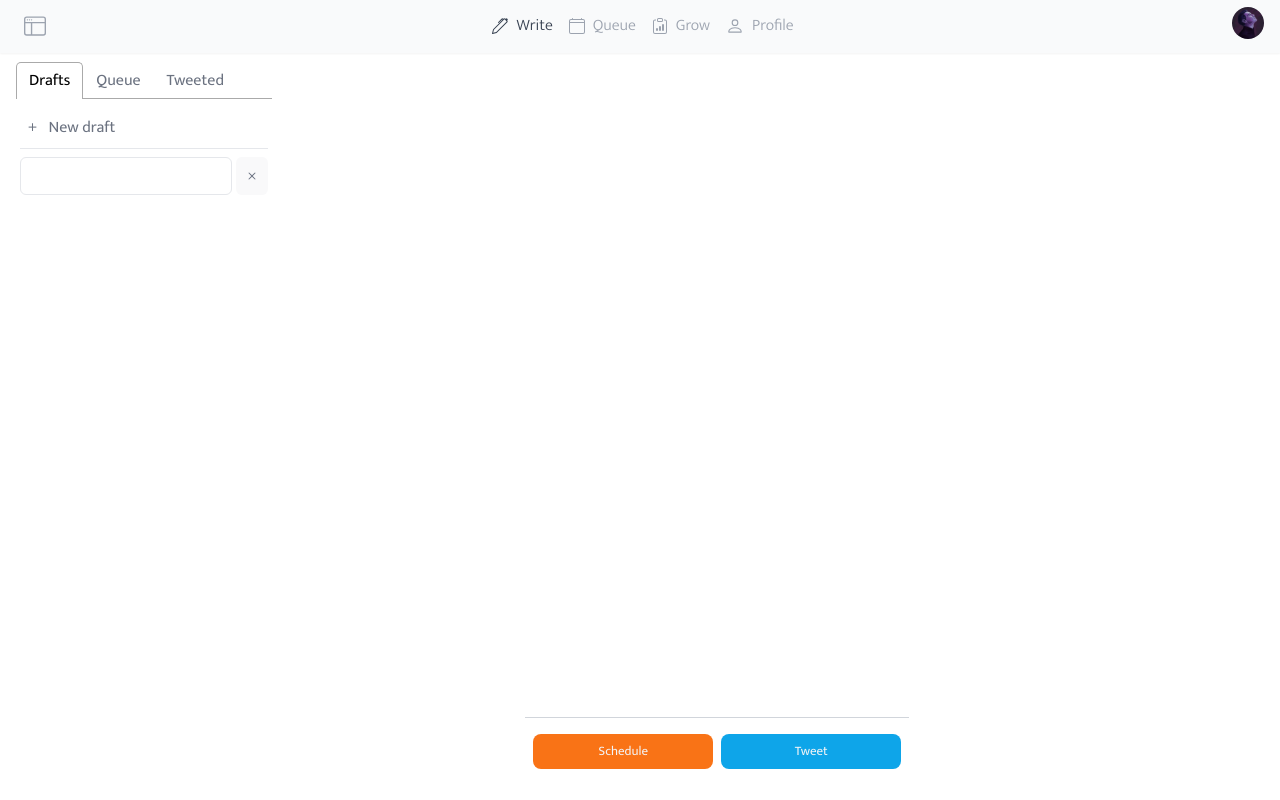
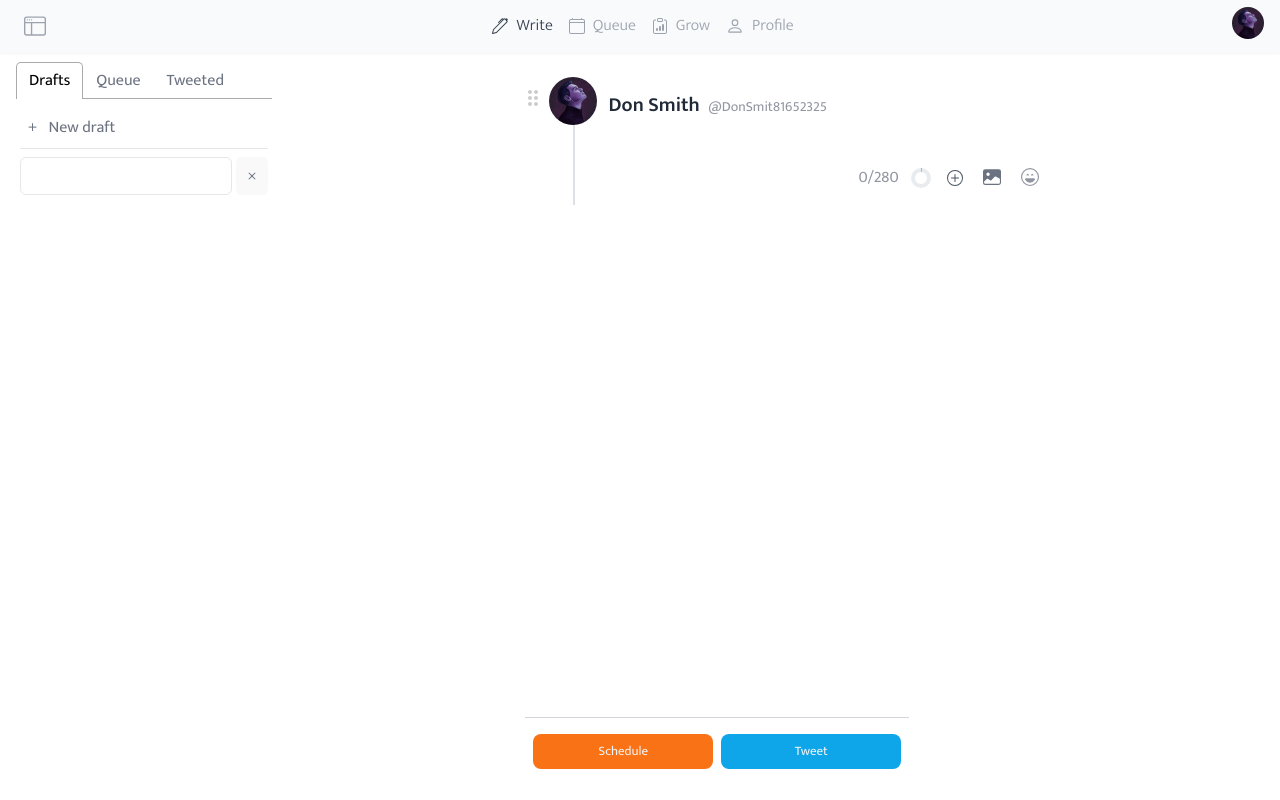
Before and after one commit to gorkamolero/react-editor-project, a Next.js app: page / in a window 1280 px wide. Built offline with nearby package versions, Linux system fonts and the light colour scheme.

Commit message:
modify node

```diff
--- a/components/Tiptap.js
+++ b/components/Tiptap.js
@@ -17,9 +17,15 @@ import ActionBar from './ActionBar'
 import { CustomKeymap } from '../extensions/CustomKeymap'
 import { CustomClipboardTextSerializer } from './CustomClipboardTextSerializer.ts'
 import StarterKit from '@tiptap/starter-kit'
+import { createEmptyTweetEditorModel } from './editorUtils'
 
 const Tiptap = () => {
   // const limit = 280
+
+  const initialContent = {
+    type: 'doc',
+    content: [createEmptyTweetEditorModel()]
+  }
 
   const editor = useEditor({
     extensions: [
@@ -75,7 +81,7 @@ const Tiptap = () => {
       History,
       KVStorage
     ],
-    content: '',
+    content: initialContent,
     autofocus: 'start'
     // onUpdate({ editor }) {
     //   editor.chain().focus(1)
--- a/components/blocks/Paragraph.js
+++ b/components/blocks/Paragraph.js
@@ -60,11 +60,7 @@ const Paragraph = (props) => {
               </div>
               <div className='ml-12'>
                 <NodeViewContent
-                  className={`content w-60 md:w-64 lg:w-96 pl-3 mb-2 text-md ${
-                    props.node.content.size > 280
-                      ? 'text-red-500'
-                      : 'text-gray-600'
-                  } ${props.node.content.size === 0 ? 'blank' : ''} `}
+                  className={`content w-60 md:w-64 lg:w-96 pl-3 mb-2 text-md`}
                 />
                 <div>
                   <TwitterLinkView url={text} />
@@ -118,7 +114,7 @@ const Paragraph = (props) => {
             className={`-my-3 flex gap-2 items-center justify-end mb-0.5`}
           >
             <div className='text-gray-500/75 mr-1'>
-              {props.node.content.size}/280
+              {props.node.content.size - 2}/280
             </div>
             <div>
               <svg
```
